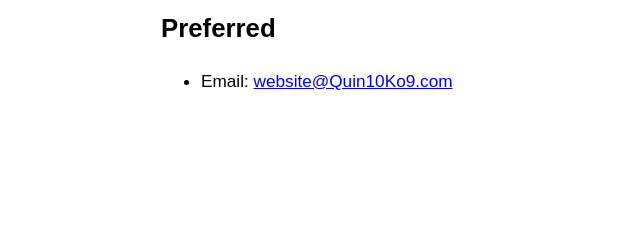
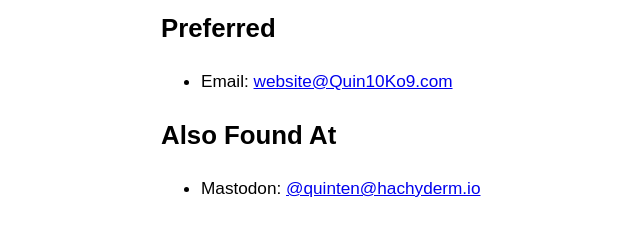
Before and after one commit to crystalsolenoid/QK-at-RC, an Eleventy site: page src/contact/index.md in a window 1280 px wide. Shown: the part 140-376 px from the top of the page, without its empty margins (100-740 px from the left). Built offline with nearby package versions, Linux system fonts and the light colour scheme; Eleventy itself is replaced by a stand-in of ours; files that its build step writes are made by us from their sources.

Commit message:
Add Mastodon to contact info

```diff
--- a/src/contact/index.md
+++ b/src/contact/index.md
@@ -9,3 +9,7 @@
 ## Preferred
 
 - Email: [website@Quin10Ko9.com](mailto:website@quin10ko9.com)
+
+## Also Found At
+
+- Mastodon: [@quinten@hachyderm.io](https://hachyderm.io/@quinten)
```
